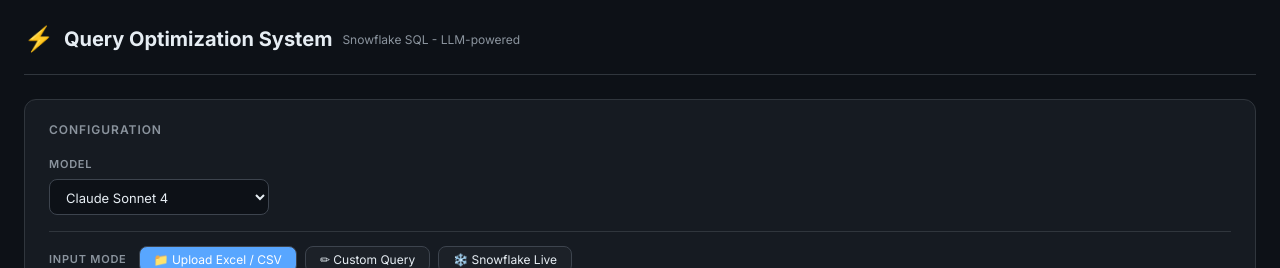
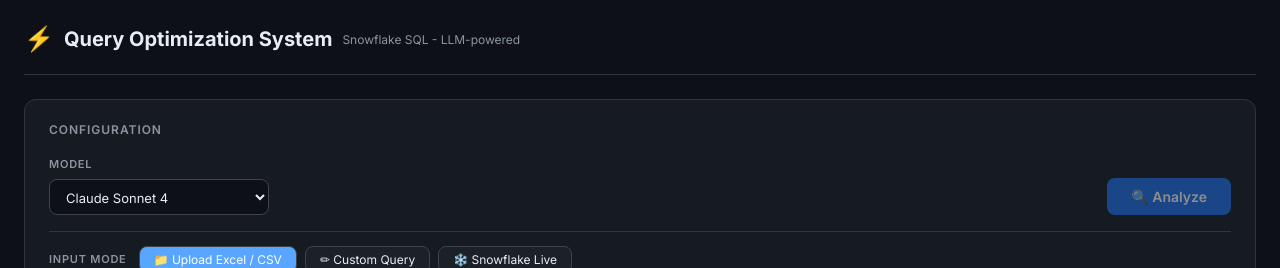
Before and after one commit to harshal43/query_optimiser, a React (Vite) app in the folder frontend/: page / in a window 1280 px wide. Shown: the top 268 px of the page. Built offline with nearby package versions, Linux system fonts and the light colour scheme; no server answers.

Commit message:
bug fixed

```diff
--- a/frontend/src/components/ConfigPanel.jsx
+++ b/frontend/src/components/ConfigPanel.jsx
@@ -3,6 +3,7 @@ import Editor from '@monaco-editor/react';
 
 export default function ConfigPanel({
   config, onConfigChange, queryIds, selectedQueryId, onQueryChange,
+  onAnalyze, analyzing, canAnalyze,
   onUpload, uploading, uploadedFilename,
   inputMode, onInputModeChange, customQueryText, onCustomQueryTextChange,
   customCredits, onCustomCreditsChange,
@@ -30,6 +31,11 @@ export default function ConfigPanel({
   const handleDragOver = (e) => { e.preventDefault(); if (!uploading) setDragOver(true); };
   const handleDragLeave = (e) => { e.preventDefault(); setDragOver(false); };
 
+  const analyzeTooltip = inputMode === 'snowflake' ? 'Select a query from the Snowflake dashboard below'
+    : inputMode === 'custom' && !customQueryText.trim() ? 'Enter a SQL query'
+    : inputMode === 'excel' && !selectedQueryId ? 'Select a query from the batch panel below'
+    : 'Run Agent 1 - get optimization suggestions';
+
   return (
     <div className="card">
       <div className="card-title">Configuration</div>
@@ -46,6 +52,14 @@ export default function ConfigPanel({
           </select>
         </div>
         <div style={{ flex: 1 }} />
+        <button
+          className="btn-optimize"
+          onClick={onAnalyze}
+          disabled={!canAnalyze}
+          title={analyzeTooltip}
+        >
+          {analyzing ? (<> <span className="spinner" /> Analyzing...</>) : (<>&#x1F50D; Analyze</>)}
+        </button>
       </div>
 
       {/* Mode toggle */}
```
